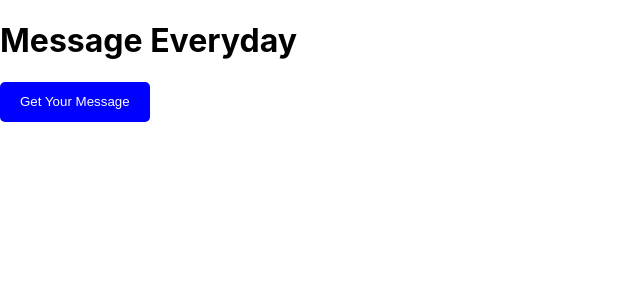
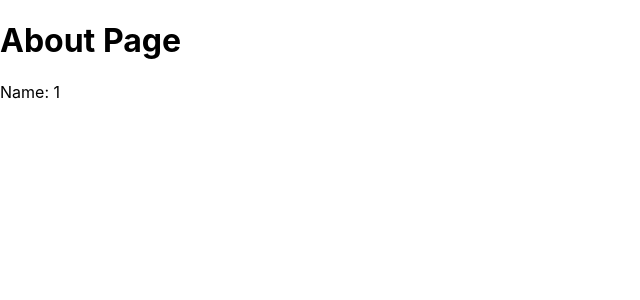
Before and after one commit to Hazzim-Escarcega/react_typescript_excercises, a React (Create React App) app in the folder my-app/: page /1/about in a window 1280 px wide. Shown: the top 300 px of the page, without its empty margins (0-640 px from the left). Built offline with nearby package versions, Linux system fonts and the light colour scheme.

Commit message:
Router Hands on pt 1

```diff
--- a/my-app/package.json
+++ b/my-app/package.json
@@ -10,9 +10,11 @@
     "@types/node": "^16.7.13",
     "@types/react": "^17.0.20",
     "@types/react-dom": "^17.0.9",
+    "@types/react-router-dom": "^5.3.3",
     "axios": "^0.26.0",
     "react": "^17.0.2",
     "react-dom": "^17.0.2",
+    "react-router-dom": "5",
     "react-scripts": "5.0.0",
     "typescript": "^4.4.2",
     "web-vitals": "^2.1.0"
--- a/my-app/src/App.css
+++ b/my-app/src/App.css
@@ -1,5 +1,5 @@
 .App {
-  display: flex;
+  text-align: center;
 }
 
 .App-logo {
--- a/my-app/src/App.tsx
+++ b/my-app/src/App.tsx
@@ -1,12 +1,21 @@
 import React from 'react';
+import logo from './logo.svg';
 import './App.css';
-import MessageEveryday from './components/MessageEveryday';
+import HomePage from './components/HomePage';
+import { createBrowserHistory } from 'history';
+import { Router, Route, Switch } from 'react-router';
+import AboutPage from './components/AboutPage';
+
+const history = createBrowserHistory();
 
 function App() {
   return (
-    <div className="App">
-      <MessageEveryday />
-    </div>
+    <Router history={history}>
+      <Switch>
+        <Route component={AboutPage} path="/:username/about" />
+        <Route component={HomePage} path="/" />
+      </Switch>
+    </Router>
   );
 }
 
--- /dev/null
+++ b/my-app/src/components/AboutPage/index.tsx
@@ -0,0 +1,15 @@
+import React from 'react';
+import { AboutPageProps } from './interface';
+
+class AboutPage extends React.Component<AboutPageProps> {
+    render() {
+        return (
+            <div>
+                <h1> About Page </h1>
+                <p>Name: {this.props.match.params.username}</p>
+            </div>
+        )
+    }
+}
+
+export default AboutPage;
--- /dev/null
+++ b/my-app/src/components/AboutPage/interface.ts
@@ -0,0 +1,7 @@
+import { RouteComponentProps } from "react-router-dom";
+
+interface AboutPageRouteParams {
+    username: string;
+}
+
+export type AboutPageProps = RouteComponentProps<AboutPageRouteParams>;
--- a/my-app/src/components/HomePage/index.tsx
+++ b/my-app/src/components/HomePage/index.tsx
@@ -1,34 +1,13 @@
-import React from "react";
-import Modal from "../Modal";
-import { HomePageState } from "./interface";
+import React from 'react';
 
-class HomePage extends React.Component<{}, HomePageState> {
-  constructor(props: {}) {
-    super(props);
-
-    this.state = {
-      showModal: true,
-    };
-  }
-
-  handleCloseModal = () => {
-    this.setState({ showModal: false });
-  };
-
-  checkEventPropagation = () => {
-    console.log("Home Page Click");
-  };
-
-  render() {
-    const { showModal } = this.state;
-
-    return (
-      <div onClick={this.checkEventPropagation}>
-        <h1> Home Page </h1>
-        <Modal onClose={this.handleCloseModal} show={showModal} />
-      </div>
-    );
-  }
+class HomePage extends React.Component {
+    render() {
+        return (
+            <div>
+                <h1> Home Page </h1>
+            </div>
+        )
+    }
 }
 
 export default HomePage;
--- a/my-app/src/components/HomePage/interface.ts
+++ b/my-app/src/components/HomePage/interface.ts
@@ -1,3 +1,3 @@
 export interface HomePageState {
-  showModal: boolean;
+    showModal: boolean;
 }
```
Also changed, not shown: 1 other file (tests, documents, lock files or other folders).
